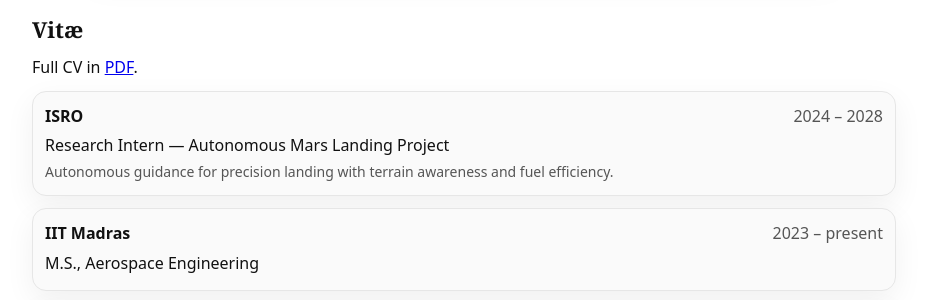
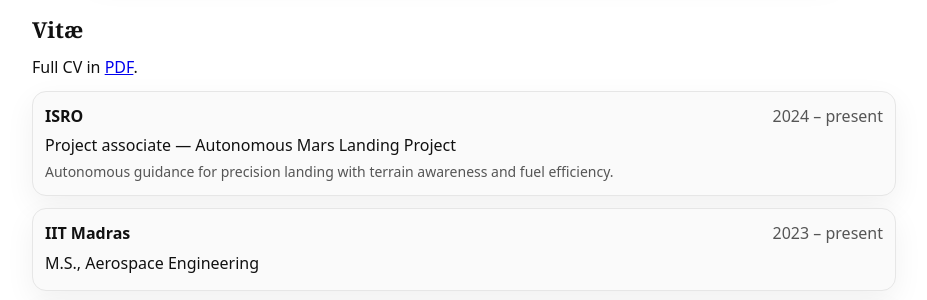
Before and after one commit to raj-abhishek-barad/raj-abhishek-barad.github.io, a Jekyll site: the page built from index.html, in a window 1280 px wide. Shown: the part 1782-2082 px from the top of the page, without its empty margins (176-1103 px from the left). Built offline with Jekyll 4.4.1, drawn with Linux system fonts in a browser that asks for light colours.

Commit message:
Update vitae.yml

```diff
--- a/_data/vitae.yml
+++ b/_data/vitae.yml
@@ -1,7 +1,7 @@
 - org: "ISRO"
   start: "2024"
-  end: "2028"
-  position: "Research Intern — Autonomous Mars Landing Project"
+  end: "present"
+  position: "Project associate — Autonomous Mars Landing Project"
   unit: "Autonomous guidance for precision landing with terrain awareness and fuel efficiency."
 
 - org: "IIT Madras"
```
